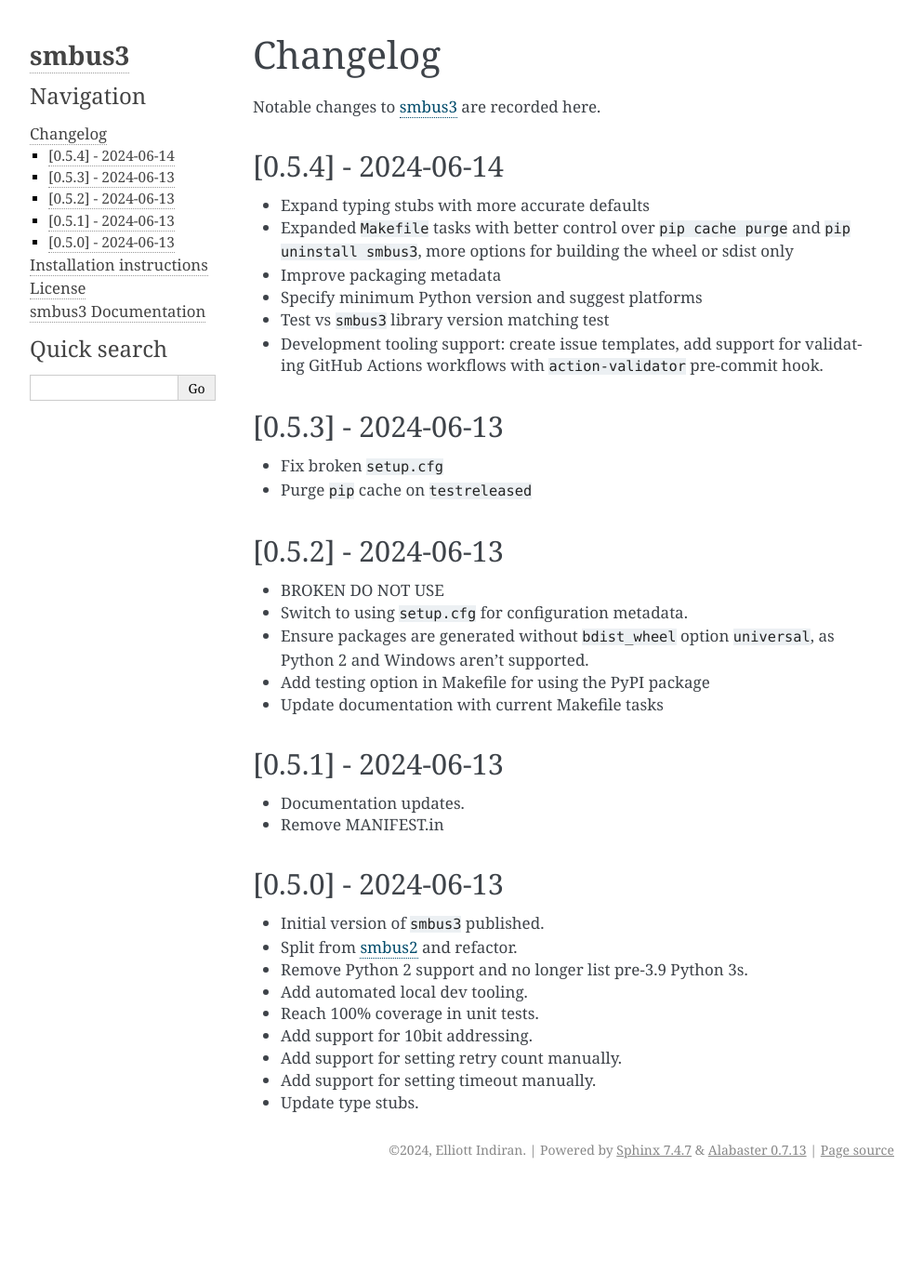
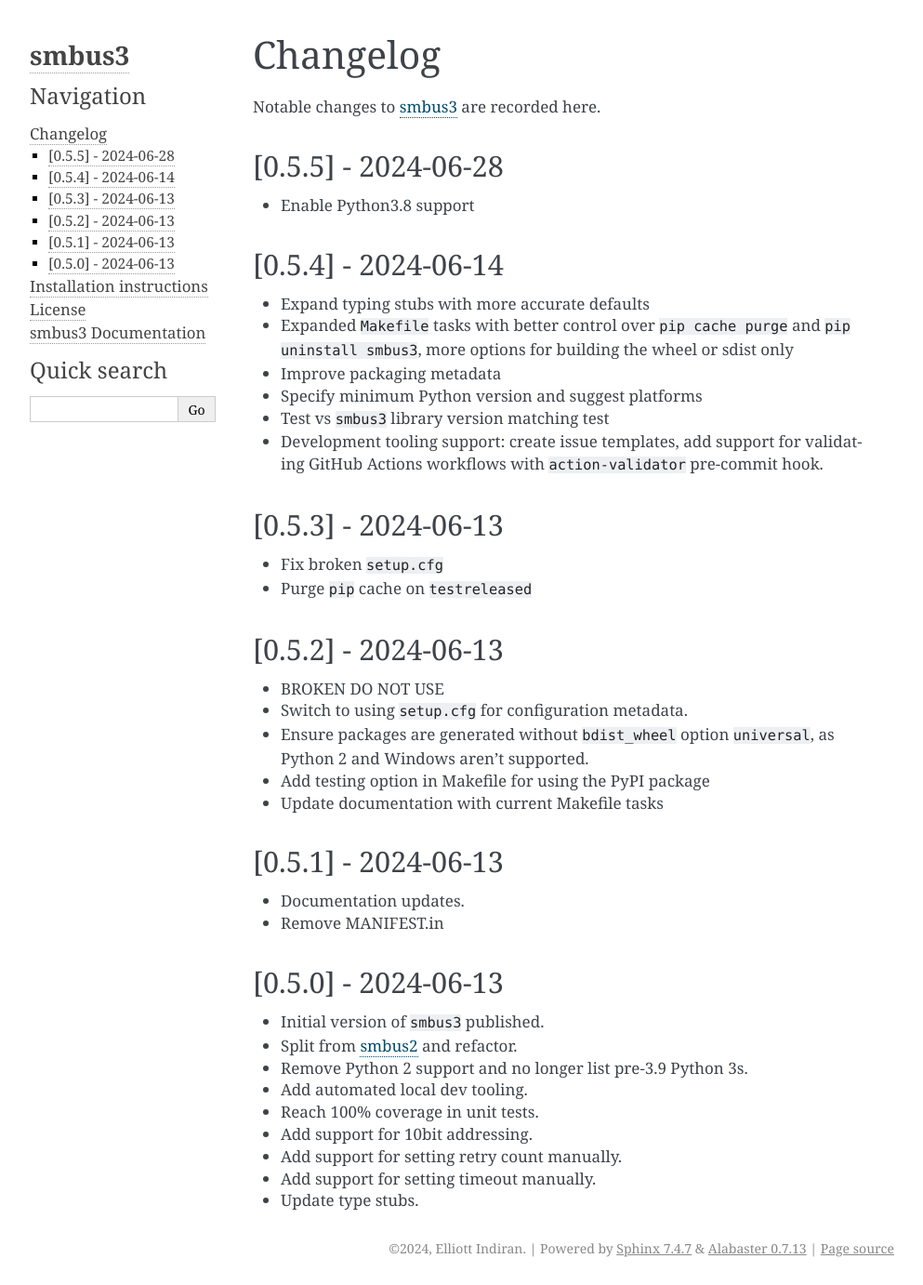
Before and after one commit to eindiran/smbus3, a Sphinx documentation site: the page built from doc/changelog.rst, in a window 1280 px wide. Shown: the whole page at 93% size, without its empty margins (148-1141 px from the left). Built offline with Sphinx 7.4.7, drawn with Linux system fonts in a browser that asks for light colours; before the commit the page ends 1276 px from its top, so only the background shows below that.

Commit message:
Enable Python3.8

```diff
--- a/README.rst
+++ b/README.rst
@@ -89,7 +89,7 @@
 -  ``i2c_wr()`` - single write via ``i2c_rdwr``
 -  Get i2c capabilities (``I2C_FUNCS``)
 
-It is developed for Python 3.9+.
+It is developed for Python 3.8+.
 
 More information about updates and general changes are recorded in the
 `change
--- a/doc/changelog.rst
+++ b/doc/changelog.rst
@@ -3,6 +3,11 @@
 
 Notable changes to `smbus3 <https://github.com/eindiran/smbus3>`__ are
 recorded here.
+
+[0.5.5] - 2024-06-28
+--------------------
+
+- Enable Python3.8 support
 
 [0.5.4] - 2024-06-14
 --------------------
--- a/doc/conf.py
+++ b/doc/conf.py
@@ -34,7 +34,7 @@
 release = __version__
 ol_description = (
     "smbus3 is a drop-in replacement for smbus2, smbus-cffi, smbus-python "
-    + "written in pure Python, intended for use with Python 3.9+"
+    + "written in pure Python, intended for use with Python 3.8+"
 )
 gr_category = "Miscellaneous"
 # The language for content autogenerated by Sphinx.
--- a/setup.cfg
+++ b/setup.cfg
@@ -3,7 +3,7 @@
 version = 0.5.4
 author = Elliott Indiran
 author_email = elliott.indiran@protonmail.com
-description = smbus3 is a drop-in replacement for smbus2, smbus-cffi, smbus-python written in pure Python, intended for use with Python 3.9+ on Unix-like systems
+description = smbus3 is a drop-in replacement for smbus2, smbus-cffi, smbus-python written in pure Python, intended for use with Python 3.8+ on Unix-like systems
 long_description = file: README.rst, doc/changelog.rst
 long_description_content_type = text/x-rst
 license = MIT
@@ -19,6 +19,7 @@
     Programming Language :: Python :: Implementation :: CPython
     Programming Language :: Python :: 3
     Programming Language :: Python :: 3 :: Only
+    Programming Language :: Python :: 3.8
     Programming Language :: Python :: 3.9
     Programming Language :: Python :: 3.10
     Programming Language :: Python :: 3.11
@@ -31,7 +32,7 @@
 
 [options]
 include_package_data = True
-python_requires = >= 3.9
+python_requires = >= 3.8
 
 [options.package_data]
 * = *.rst, doc/*.rst
```
Also changed, not shown: other parts of README.rst (+2 -2 lines).
